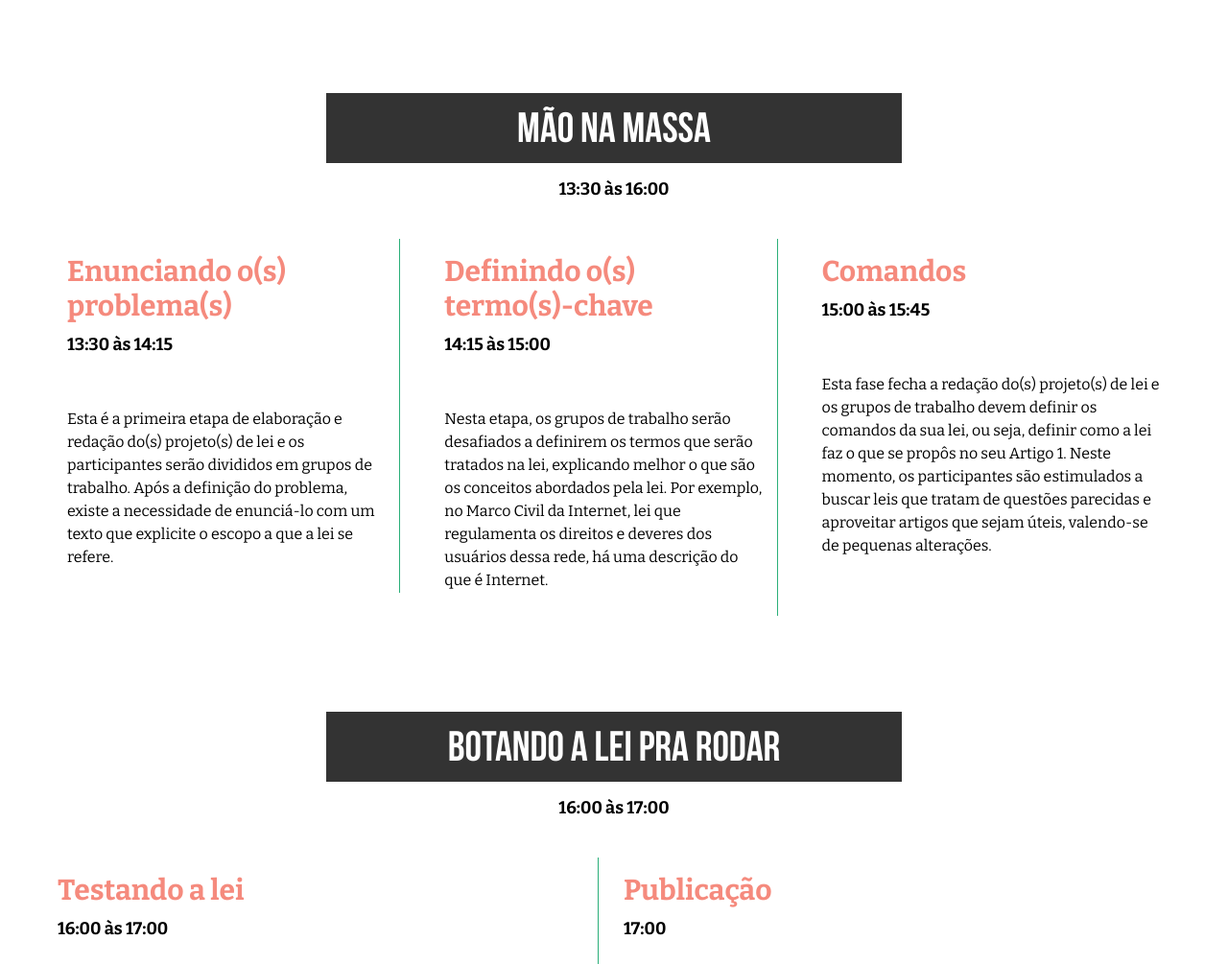
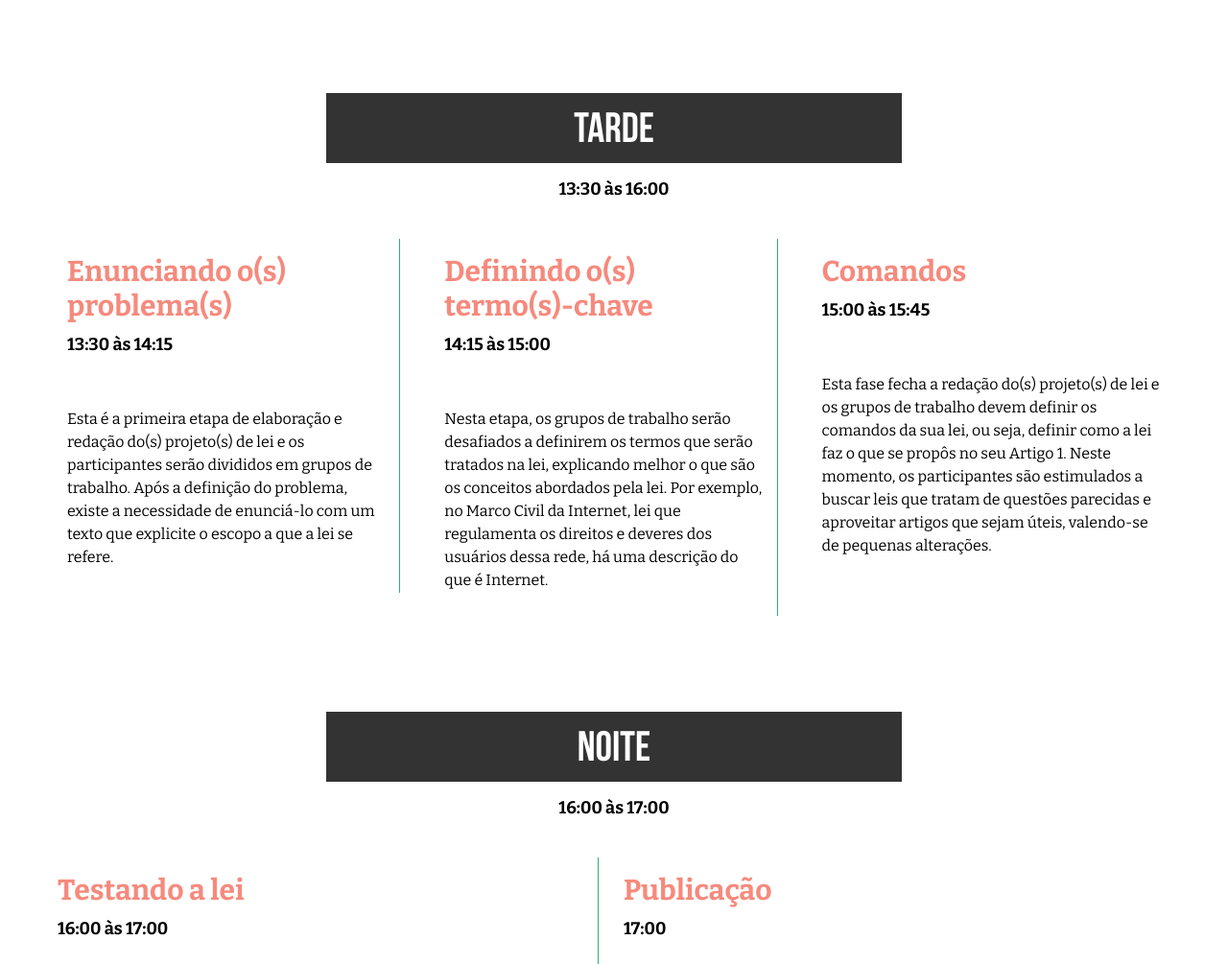
Before and after one commit to itsriodejaneiro/virada-legislativa, a website: page program.html in a window 1280 px wide. Shown: the part 1437-2442 px from the top of the page at 96% size. Drawn offline with nearby package versions, Linux system fonts and the light colour scheme.

Commit message:
fixing on subtitles

```diff
--- a/program.html
+++ b/program.html
@@ -122,7 +122,7 @@
 			<section class="articles-block">
 				<div class="container">
 					<div class="colored-title">
-						<h1>Mão na massa</h1>
+						<h1>Tarde</h1>
 					</div>
 					<div class="time">
 						<time class="hours">13:30 às 16:00</time>
@@ -199,7 +199,7 @@
 			<section class="articles-block">
 				<div class="container">
 					<div class="colored-title">
-						<h1>Botando a lei pra rodar</h1>
+						<h1>Noite</h1>
 					</div>
 					<div class="time">
 						<time class="hours">16:00 às 17:00</time>
```
